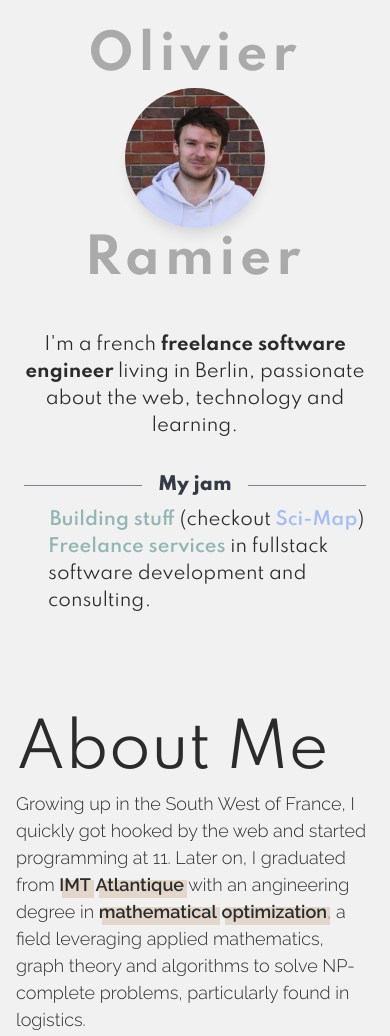
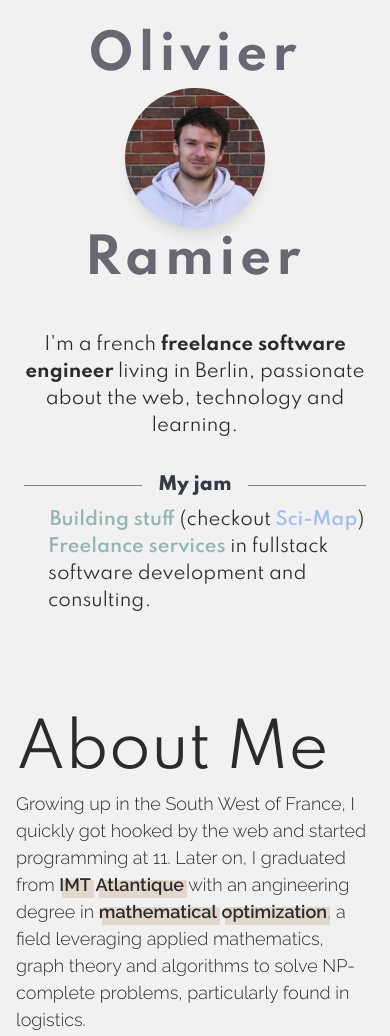
Before and after one commit to Layvier/personal_website, a Gatsby site: page / in a window 390 px wide. Shown: the top 1036 px of the page. Built offline with nearby package versions, Linux system fonts and the light colour scheme; Gatsby itself is replaced by a stand-in of ours.

Commit message:
responsiveness + styling

```diff
--- a/src/components/sections/AboutMeSection.tsx
+++ b/src/components/sections/AboutMeSection.tsx
@@ -16,7 +16,7 @@ export const AboutMeSection: React.FC<{}> = () => {
         <Center mb={10} flexDirection={{ base: 'column', md: 'row' }}>
           <Heading
             fontSize={{ base: '5xl', md: '6xl', lg: '7xl' }}
-            color="gray.350"
+            color="dim-gray"
             opacity={1}
             letterSpacing={{ base: 5, md: 8, lg: 12 }}
           >
@@ -38,7 +38,7 @@ export const AboutMeSection: React.FC<{}> = () => {
           </Stack>
           <Heading
             fontSize={{ base: '5xl', md: '6xl', lg: '7xl' }}
-            color="gray.350"
+            color="dim-gray"
             opacity={1}
             letterSpacing={{ base: 5, lg: 12 }}
           >
@@ -132,7 +132,7 @@ export const AboutMeSection: React.FC<{}> = () => {
           </Text>
         </Stack>
 
-        <Center py={{ base: 10, lg: 0 }} px={10}>
+        <Center py={{ base: 10, lg: 0 }} px={{ base: 0, lg: 10 }}>
           <Box position="relative" boxSize="330px">
             <Flex
               boxSize="300px"
```
